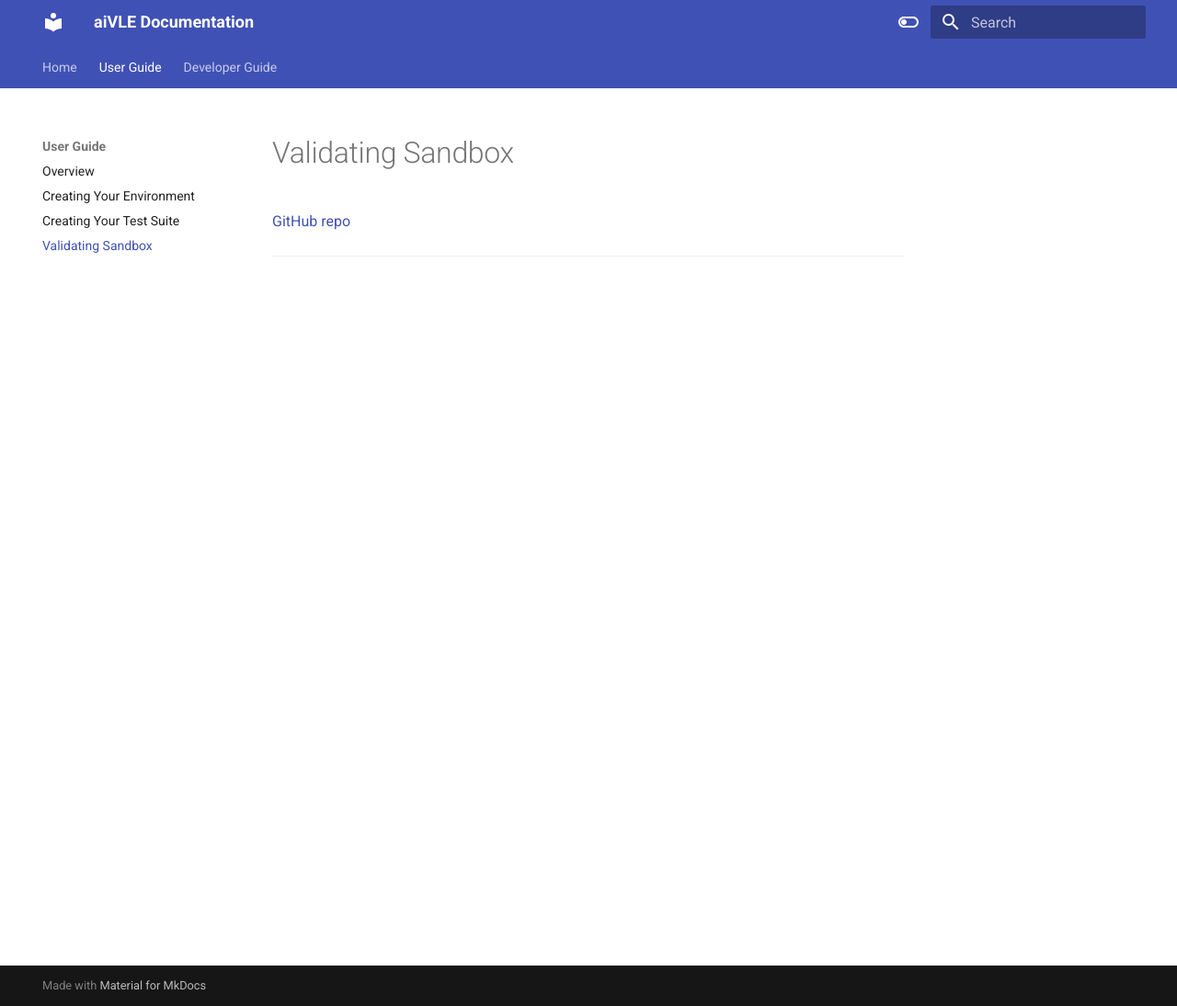
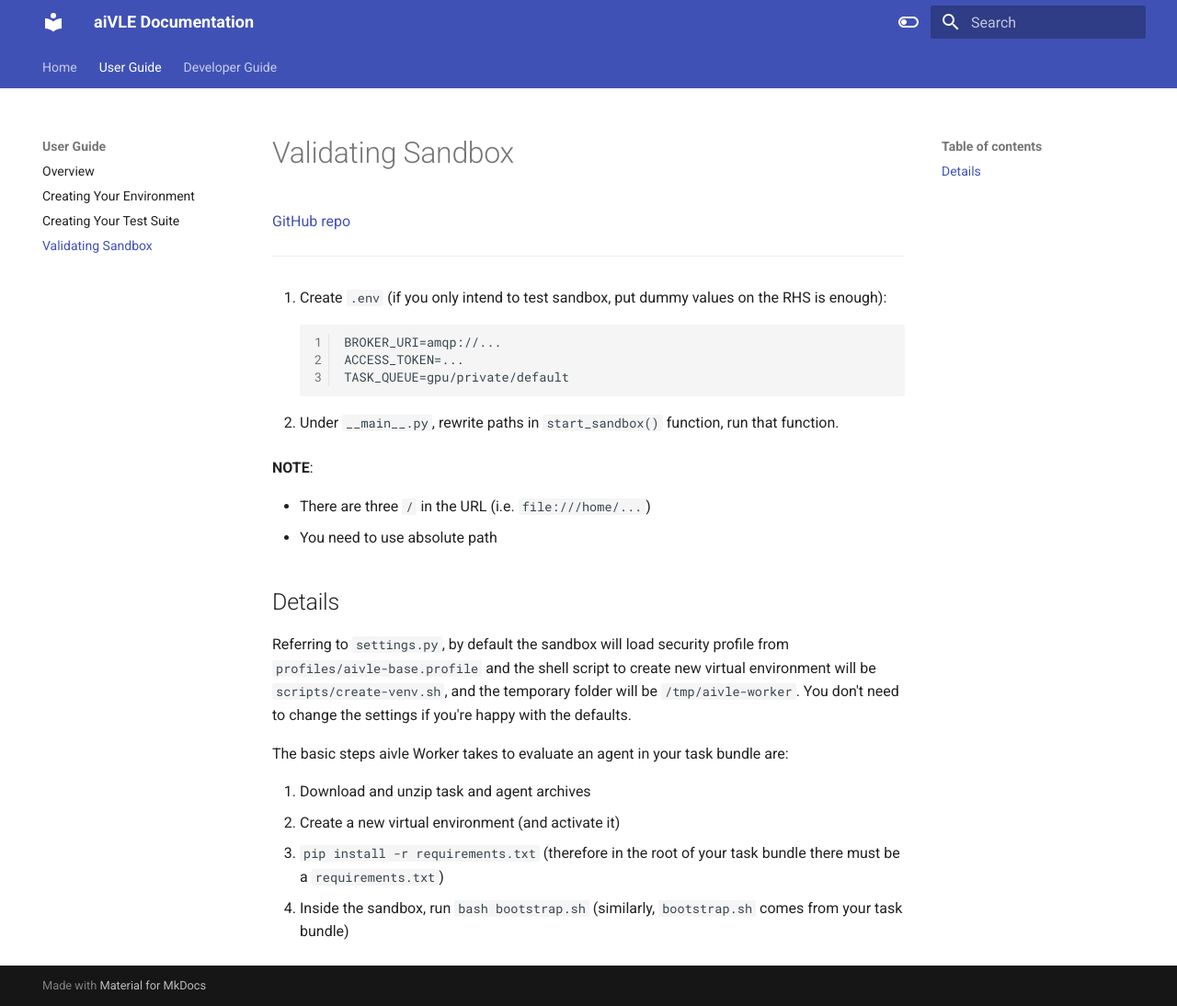
Before and after one commit to edu-ai/aivle-docs, an MkDocs documentation site: the page built from docs/user-guide/aivle-worker.md, in a window 1280 px wide and 1094 px high. Shown: the whole window at 92% size. Built offline with MkDocs 1.6.1 and Material for MkDocs 9.7.7, drawn with Linux system fonts in a browser that asks for light colours.

Commit message:
new: doc for sandbox

````diff
--- a/docs/user-guide/aivle-worker.md
+++ b/docs/user-guide/aivle-worker.md
@@ -3,3 +3,30 @@
 [GitHub repo](https://github.com/edu-ai/aivle-worker)
 
 ---
+
+1. Create `.env` (if you only intend to test sandbox, put dummy values on the RHS is enough):
+```dotenv
+BROKER_URI=amqp://...
+ACCESS_TOKEN=...
+TASK_QUEUE=gpu/private/default
+```
+
+2. Under `__main__.py`, rewrite paths in `start_sandbox()` function, run that function.
+
+**NOTE**:
+
+* There are three `/` in the URL (i.e. `file:///home/...`)
+* You need to use absolute path
+
+## Details
+
+Referring to `settings.py`, by default the sandbox will load security profile from `profiles/aivle-base.profile`
+and the shell script to create new virtual environment will be `scripts/create-venv.sh`, and the temporary folder will
+be `/tmp/aivle-worker`. You don't need to change the settings if you're happy with the defaults.
+
+The basic steps aivle Worker takes to evaluate an agent in your task bundle are:
+
+1. Download and unzip task and agent archives
+2. Create a new virtual environment (and activate it)
+3. `pip install -r requirements.txt` (therefore in the root of your task bundle there must be a `requirements.txt`)
+4. Inside the sandbox, run `bash bootstrap.sh` (similarly, `bootstrap.sh` comes from your task bundle)
````
